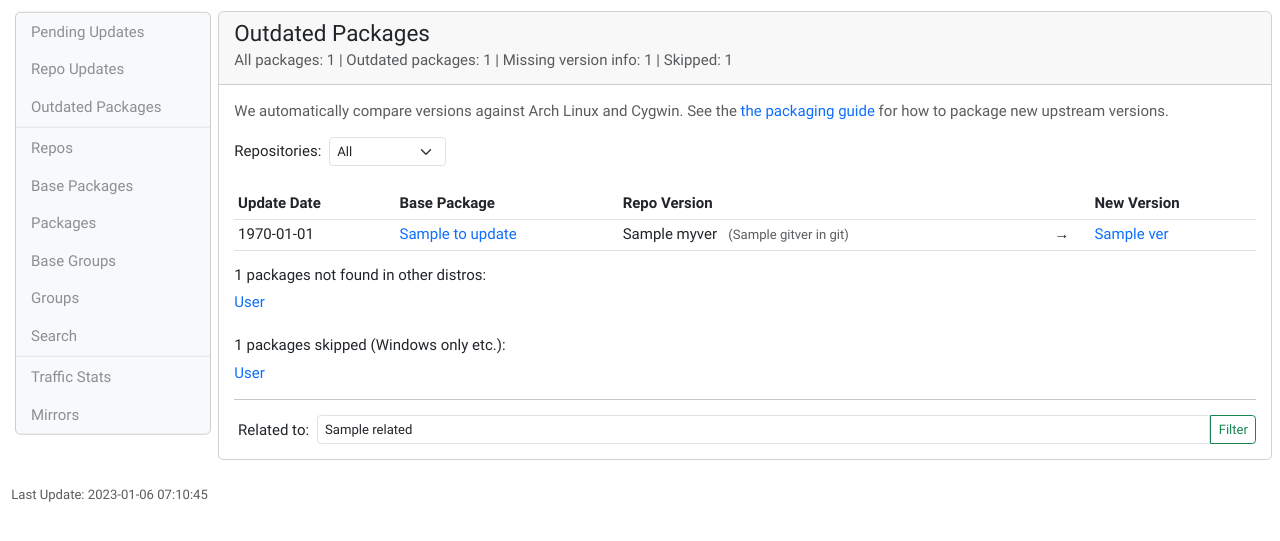
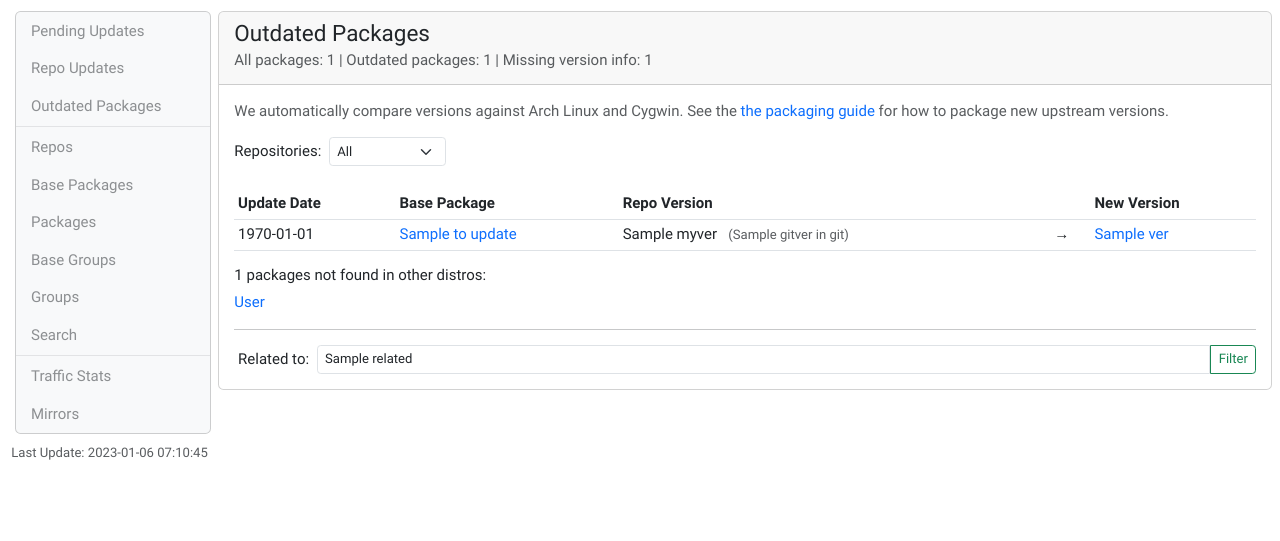
Before and after one commit to msys2/msys2-web, a FastAPI app: template app/templates/outofdate.html in a window 1280 px wide. Shown: the part 63-604 px from the top of the page. Run offline with FastAPI, Linux system fonts and the light colour scheme; the template is opened without the code that fills it: most values are stand-ins (such as "Sample title", 1, 10 or a date in 2020); parts of the project's set-up code (start-up, migrations or seed data) failed here and were passed over; some libraries are stand-ins or nearby versions.

Commit message:
Remove skipped packages
With multiple sources, including cygwin, this doesn't make much sense.
We can mark some packages as internal in the future.

```diff
--- a/app/appstate.py
+++ b/app/appstate.py
@@ -74,11 +74,6 @@ def get_realname_variants(s: Source) -> List[str]:
         provides_variants.extend(p.realprovides.keys())
 
     return main + sorted(package_variants) + sorted(provides_variants)
-
-
-def is_skipped(s: Source) -> bool:
-    mapping = state.external_mapping.mapping
-    return s.name in mapping and mapping[s.name] is None
 
 
 def get_arch_info_for_base(s: Source) -> Optional[ExtInfo]:
--- a/app/templates/outofdate.html
+++ b/app/templates/outofdate.html
@@ -8,8 +8,7 @@
     <h6 class="card-subtitle mb-2 text-muted">
         All packages: {{ all_sources|length }} |
         Outdated packages: {{ to_update|length }} |
-        Missing version info: {{ missing|length }} |
-        Skipped: {{ skipped|length }}
+        Missing version info: {{ missing|length }}
     </h6>
   </div>
   <div class="card-body overflow-auto">
@@ -70,13 +69,6 @@
     {% endfor %}
 
     <br>
-    <br>
-    <h6>{{ skipped|length }} packages skipped (Windows only etc.):</h6>
-    {% for s in skipped %}
-        <a href="{{ url_for('base', base_name=s.name) }}">{{ s.realname }}</a>{{ ", " if not loop.last  else '' }}
-    {% endfor %}
-
-    <br>
     <hr>
     <form class="ms-auto row g-2 align-items-center" action="{{ url_for('outofdate') }}" method="get">
         <div class="col-auto">
--- a/app/web.py
+++ b/app/web.py
@@ -20,7 +20,7 @@ from fastapi_etag import Etag
 from fastapi.staticfiles import StaticFiles
 from fastapi_etag import add_exception_handler as add_etag_exception_handler
 
-from .appstate import state, get_repositories, Package, is_skipped, Source, DepType, SrcInfoPackage, get_base_group_name
+from .appstate import state, get_repositories, Package, Source, DepType, SrcInfoPackage, get_base_group_name
 from .appconfig import DEFAULT_REPO
 from .utils import extract_upstream_version, version_is_newer_than
 
@@ -409,7 +409,6 @@ async def outofdate(request: Request, response: Response, related: Optional[str]
     repos = get_repositories()
 
     missing = []
-    skipped = []
     to_update = []
     all_sources = []
 
@@ -446,24 +445,19 @@ async def outofdate(request: Request, response: Response, related: Optional[str]
                 break
 
         if not external_infos:
-            if is_skipped(s):
-                skipped.append(s)
-            else:
-                missing.append(s)
+            missing.append(s)
 
     # show packages which have recently been build first.
     # assumes high frequency update packages are more important
     to_update.sort(key=lambda i: (i[-1], i[0].name), reverse=True)
 
     missing.sort(key=lambda i: i.date, reverse=True)
-    skipped.sort(key=lambda i: i.name)
 
     return templates.TemplateResponse("outofdate.html", {
         "request": request,
         "all_sources": all_sources,
         "to_update": to_update,
         "missing": missing,
-        "skipped": skipped,
         "related": related or "",
         "repos": repos,
         "repo_filter": repo_filter,
```
